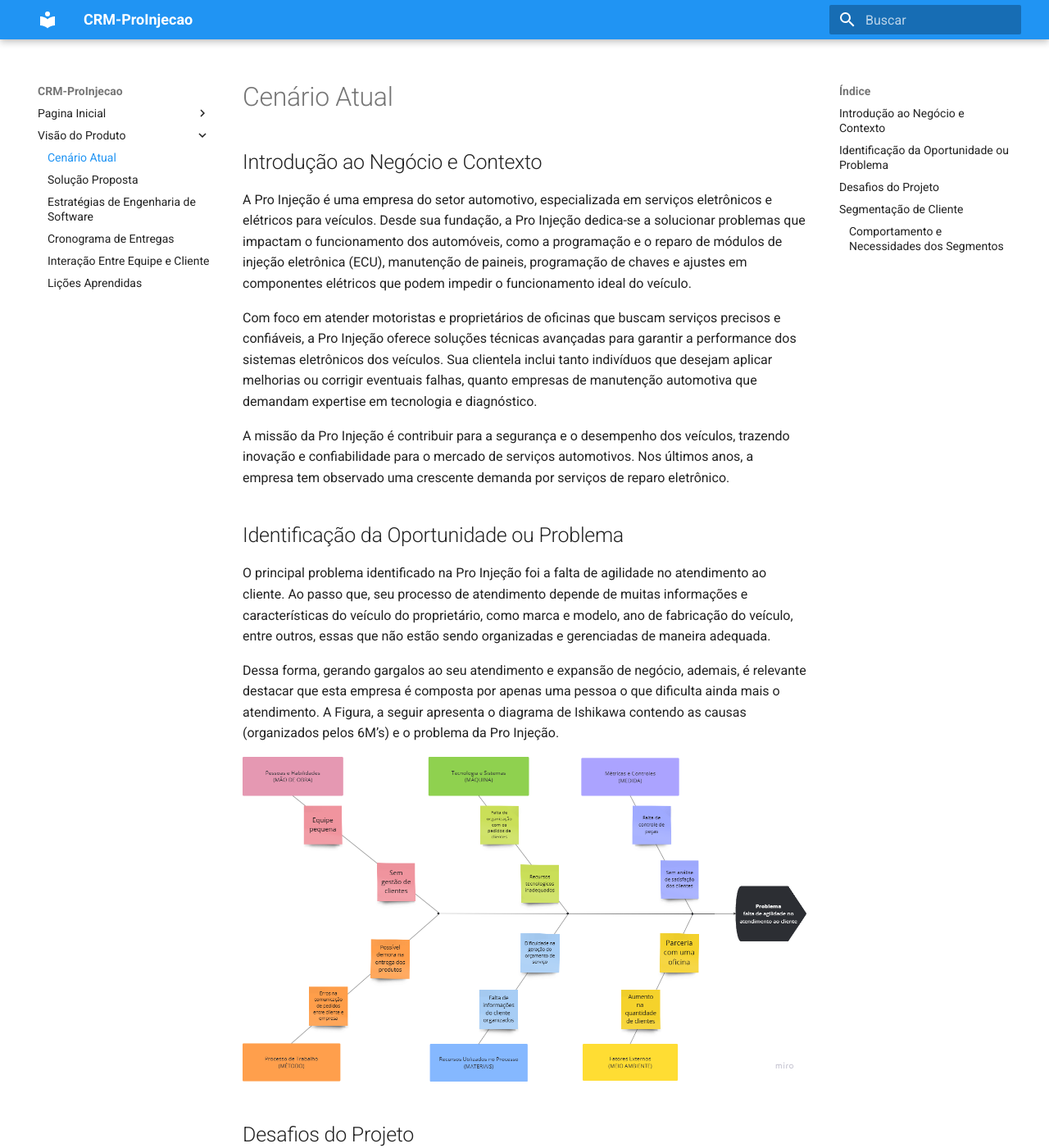
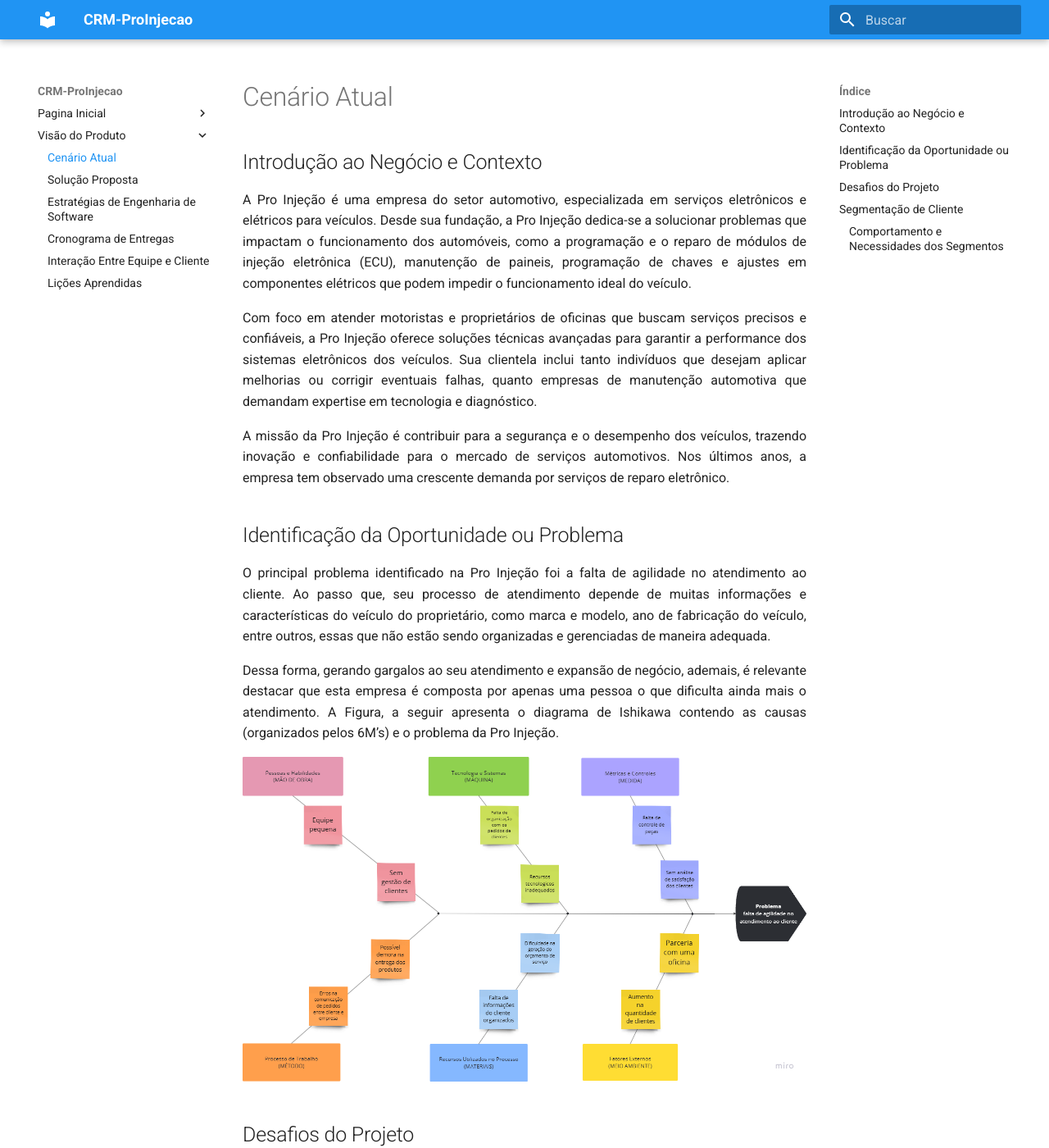
Before and after one commit to mdsreq-fga-unb/2024.2-T01-CRMProInjecao, an MkDocs documentation site: the page built from docs/cenario-atual.md, in a window 1280 px wide and 1400 px high. Shown: the whole window at 82% size. Built offline with MkDocs 1.6.1 and Material for MkDocs 9.7.7, drawn with Linux system fonts in a browser that asks for light colours.

Commit message:
style: adding css to mkdocs

```diff
--- /dev/null
+++ b/docs/css/main.css
@@ -0,0 +1,3 @@
+p {
+    text-align: justify;
+}
--- a/mkdocs.yml
+++ b/mkdocs.yml
@@ -1,4 +1,7 @@
 site_name: CRM-ProInjecao
+
+extra_css:
+  - /css/main.css
 
 theme:
   language: pt-BR
```
